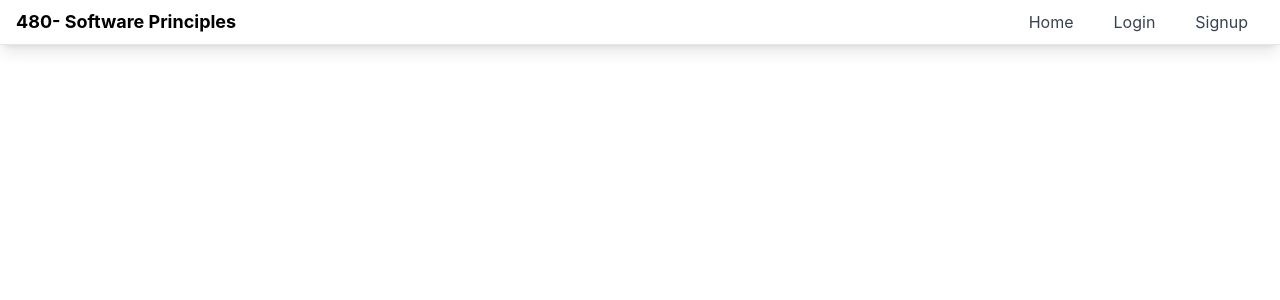
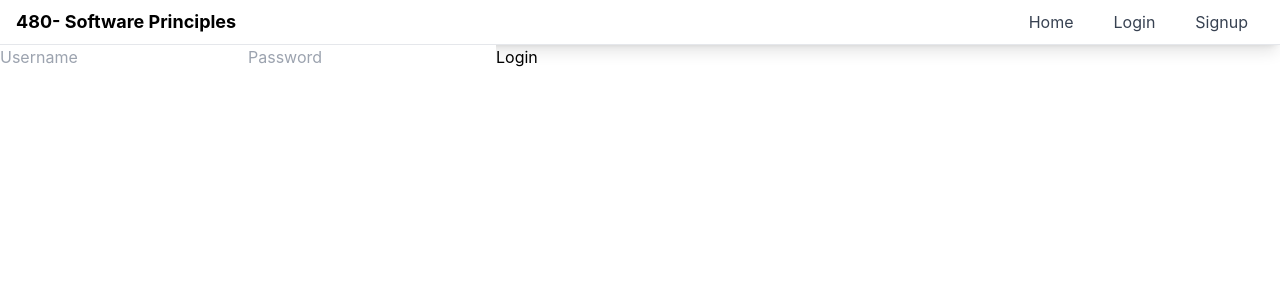
Before and after one commit to syrilj/ENSF480_FINAL_PROJECT, a React (Create React App) app in the folder flight_frontend/React-Routing/: page /adminlogin in a window 1280 px wide. Shown: the top 300 px of the page. Built offline with nearby package versions, Linux system fonts and the light colour scheme.

Commit message:
fixed routing has admin fucntionality too now

```diff
--- a/flight_frontend/React-Routing/package.json
+++ b/flight_frontend/React-Routing/package.json
@@ -10,8 +10,11 @@
     "@testing-library/react": "^13.4.0",
     "@testing-library/user-event": "^13.5.0",
     "axios": "^1.6.2",
+    "emailjs-com": "^3.2.0",
+    "leaflet": "^1.9.4",
     "react": "^18.2.0",
     "react-dom": "^18.2.0",
+    "react-leaflet": "^4.2.1",
     "react-router-dom": "^6.4.5",
     "react-scripts": "5.0.1",
     "react-seat-picker": "^1.5.3",
--- a/flight_frontend/React-Routing/src/App.js
+++ b/flight_frontend/React-Routing/src/App.js
@@ -9,26 +9,38 @@ import Login from "./component/Login";
 import SignUpForm from "./component/Signup";
 import Payment from "./component/Payment";
 import SearchFlight from "./component/SearchFlight.js";
+import AdminLogin from "./component/adminlogin"; // Import AdminLogin component
+// Import AdminDashboard component
+// import AdminDashboard from "./component/AdminDashboard";
 
 function App() {
     const { isAuthenticated, checkAuthentication, setIsAuthenticated } = useAuthentication();
     const [forceRerender, setForceRerender] = useState(false);
+    const [isAdmin, setIsAdmin] = useState(false); // Add state for admin
 
     useEffect(() => {
         // This effect will run whenever isAuthenticated changes
         setForceRerender(prev => !prev);
     }, [isAuthenticated]);
 
+    useEffect(() => {
+        // Check if user is admin
+        const adminData = localStorage.getItem('adminData');
+        if (adminData) {
+            setIsAdmin(true);
+        }
+    }, []);
+
     return (
         <>
-            <Navbar />
+            <Navbar isAdmin={isAdmin} />
 
             <Routes>
                 <Route path="/" element={<Home />} />
 
-                 <Route path="/seatmap" element={<SeatMap />} />
-                 <Route path="/payment" element={<Payment />} />
-                 <Route path="/SearchFlight" element={<SearchFlight />} />
+                <Route path="/seatmap" element={<SeatMap />} />
+                <Route path="/payment" element={<Payment />} />
+                <Route path="/SearchFlight" element={<SearchFlight />} />
 
                 <Route path="/logout" element={<Logout setIsAuthenticated={setIsAuthenticated} />} />
 
@@ -38,7 +50,11 @@ function App() {
                 />
                 <Route path="/signup" element={<SignUpForm />} />
 
-
+                <Route path="/adminlogin" element={<AdminLogin setIsAdmin={setIsAdmin} />} />
+                {isAdmin && (
+                    // Add conditional section for admins
+                    <Route path="/" element={<Home />} />
+                )}
             </Routes>
         </>
     );
--- a/flight_frontend/React-Routing/src/component/Login.js
+++ b/flight_frontend/React-Routing/src/component/Login.js
@@ -115,12 +115,20 @@ const LoginForm = () => {
                         >
                             Login
                         </button>
+
                         <Link
                             className="w-full block px-6 py-3 mt-2 text-sm font-medium tracking-wide text-gray-700 capitalize transition-colors duration-300 transform border border-gray-200 rounded-md dark:text-gray-300 hover:border-blue-400 dark:hover:border-blue-400 focus:border-blue-400 dark:focus:border-blue-400 focus:ring-blue-400 focus:outline-none focus:ring focus:ring-opacity-40"
                             to="/"
                         >
                             Cancel
                         </Link>
+                        <Link
+                            className="w-full block px-6 py-3 mt-2 text-sm font-medium tracking-wide text-gray-700 capitalize transition-colors duration-300 transform border border-gray-200 rounded-md dark:text-gray-300 hover:border-blue-400 dark:hover:border-blue-400 focus:border-blue-400 dark:focus:border-blue-400 focus:ring-blue-400 focus:outline-none focus:ring focus:ring-opacity-40"
+                            to="/adminlogin"
+                        >
+                            Admin Login
+                        </Link>
+
                         <Link
                             className="w-full block px-6 py-3 mt-2 text-sm font-medium tracking-wide text-gray-700 capitalize transition-colors duration-300 transform border border-gray-200 rounded-md dark:text-gray-300 hover:border-blue-400 dark:hover:border-blue-400 focus:border-blue-400 dark:focus:border-blue-400 focus:ring-blue-400 focus:outline-none focus:ring focus:ring-opacity-40"
                             to="/Signup"
--- a/flight_frontend/React-Routing/src/component/Logout.js
+++ b/flight_frontend/React-Routing/src/component/Logout.js
@@ -26,6 +26,7 @@ const Logout = ({ isAuthenticated, setIsAuthenticated }) => {
 
             // Remove user data from localStorage
             localStorage.removeItem("userData");
+            localStorage.removeItem("adminData");
 
             // Simulate an asynchronous logout process
             await new Promise((resolve) => setTimeout(resolve, 1000));
--- a/flight_frontend/React-Routing/src/component/Navbar.js
+++ b/flight_frontend/React-Routing/src/component/Navbar.js
@@ -3,7 +3,7 @@ import { NavLink } from 'react-router-dom';
 
 function Navbar() {
     // Use useEffect to log changes in isAuthenticated prop
-    const [isAuthenticated, setIsAuthenticated] = useAuthentication();
+    const [isAuthenticated, setIsAuthenticated,isAdmin] = useAuthentication();
 
     useEffect(() => {
         console.log('Navbar - isAuthenticated changed:', isAuthenticated);
@@ -24,7 +24,8 @@ function Navbar() {
                 <li>
                     <NavLink to="/" className="px-4 py-2 text-gray-700 hover:bg-gray-100">Home</NavLink>
                 </li>
-                {isAuthenticated ? (
+
+                {isAuthenticated && !isAdmin && (
                     <>
                         <li>
                             <NavLink to="/seatmap" className="px-4 py-2 text-gray-700 hover:bg-gray-100">SeatMap</NavLink>
@@ -40,7 +41,20 @@ function Navbar() {
                             <NavLink to="/logout" className="px-4 py-2 text-gray-700 hover:bg-gray-100">Logout</NavLink>
                         </li>
                     </>
-                ) : (
+                )}
+
+                {isAdmin && (
+                    <>
+                        <li>
+                            <NavLink to="/admin" className="px-4 py-2 text-gray-700 hover:bg-gray-100">Admin</NavLink>
+                        </li>
+                        <li>
+                            <NavLink to="/logout" className="px-4 py-2 text-gray-700 hover:bg-gray-100">Logout</NavLink>
+                        </li>
+                    </>
+                )}
+
+                {!isAuthenticated && !isAdmin && (
                     <>
                         <li>
                             <NavLink to="/login" className="px-4 py-2 text-gray-700 hover:bg-gray-100">Login</NavLink>
@@ -48,7 +62,6 @@ function Navbar() {
                         <li>
                             <NavLink to="/signup" className="px-4 py-2 text-gray-700 hover:bg-gray-100">Signup</NavLink>
                         </li>
-
                     </>
                 )}
             </ul>
@@ -59,10 +72,14 @@ function useAuthentication() {
     const [isAuthenticated, setIsAuthenticated] = useState(
         localStorage.getItem('userData') !== null
     );
+    const [isAdmin, setIsAdmin] = useState(
+        localStorage.getItem('adminData') !== null
+    );
 
     useEffect(() => {
         const handleStorageChange = () => {
             setIsAuthenticated(localStorage.getItem('userData') !== null);
+            setIsAdmin(localStorage.getItem('adminData') !== null);
         };
 
         // Check authentication status every second
@@ -75,6 +92,6 @@ function useAuthentication() {
         };
     }, []);
 
-    return [isAuthenticated, setIsAuthenticated];
+    return [isAuthenticated, setIsAuthenticated, isAdmin, setIsAdmin];
 }
 export default Navbar;
--- /dev/null
+++ b/flight_frontend/React-Routing/src/component/adminlogin.js
@@ -0,0 +1,64 @@
+import React, { useState } from 'react';
+import axios from 'axios';
+import { useNavigate } from 'react-router-dom';
+
+const AdminLogin = ({ setIsAdmin }) => {
+    let navigate = useNavigate();
+
+    const [formData, setFormData] = useState({
+        username: "",
+        password: "",
+    });
+
+    const { username, password } = formData;
+    const [error, setError] = useState("");
+
+    const onInputChange = (e) => {
+        setFormData({ ...formData, [e.target.name]: e.target.value });
+    };
+
+    const onSubmit = async (e) => {
+        e.preventDefault();
+        try {
+            const response = await axios.post('http://localhost:8081/api/admin/admin_login', formData);
+
+            if (response.data.status === 'success') {
+                // Admin authenticated successfully
+                // Store admin data in localStorage or context
+                localStorage.setItem('adminData', JSON.stringify(response.data.data));
+                setIsAdmin(true);
+                // Redirect to admin dashboard or update state
+                navigate("/"); // Redirect to admin dashboard on successful login
+            } else {
+                // Handle error
+                setError(response.data.message);
+            }
+        } catch (err) {
+            // Handle error
+            setError('An error occurred. Please try again.');
+        }
+    };
+
+    return (
+        <form onSubmit={onSubmit}>
+            <input
+                type="text"
+                placeholder="Username"
+                name="username"
+                value={username}
+                onChange={onInputChange}
+            />
+            <input
+                type="password"
+                placeholder="Password"
+                name="password"
+                value={password}
+                onChange={onInputChange}
+            />
+            <button type="submit">Login</button>
+            {error && <p>{error}</p>}
+        </form>
+    );
+};
+
+export default AdminLogin;
```
Also changed, not shown: 1 other file (tests, documents, lock files or other folders).
